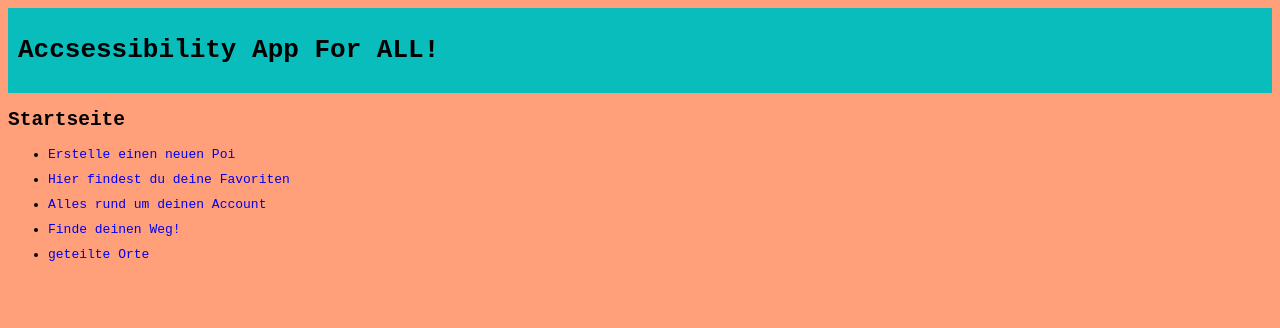
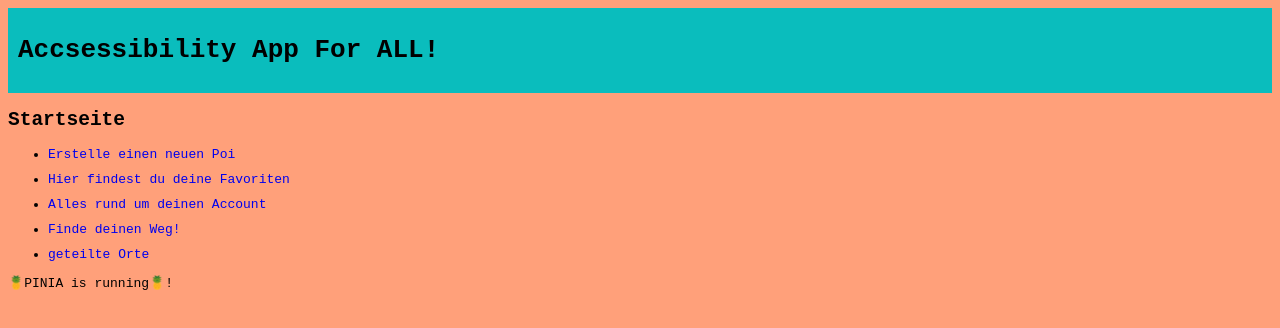
Before and after one commit to mullerow/Abled-App, a Vue app: page / in a window 1280 px wide. Shown: the top 328 px of the page. Built offline with nearby package versions, Linux system fonts and the light colour scheme.

Commit message:
add pinia store

```diff
--- a/index.html
+++ b/index.html
@@ -1,13 +1,16 @@
 <!DOCTYPE html>
 <html lang="en">
+
 <head>
   <meta charset="UTF-8">
   <link rel="icon" href="/favicon.ico">
   <meta name="viewport" content="width=device-width, initial-scale=1.0">
   <title>Vite App</title>
 </head>
+
 <body>
   <div id="app"></div>
   <script type="module" src="/src/main.js"></script>
 </body>
+
 </html>
--- a/src/App.vue
+++ b/src/App.vue
@@ -1,3 +1,11 @@
+<template>
+  <header>
+    <h1>Accsessibility App For ALL!</h1>
+  </header>
+
+  <RouterView />
+</template>
+
 <script>
 //import { RouterView } from 'vue-router'
 
@@ -7,7 +15,7 @@ export default {
       poiList: [
         {
           id: 1,
-          categorie: 'elevator',
+          category: 'elevator',
           'detail-categories': { 'elevator-size': 'large' },
           xCoordinates: 52.55347266835718,
           yCoordinates: 13.412074165422549,
@@ -15,14 +23,14 @@ export default {
         },
         {
           id: 2,
-          categorie: 'toilet',
+          category: 'toilet',
           'detail-categories': {
             'handicapped-accessible': true,
             'changing station': true,
             'free-of-charge': false
           },
-          xCoordinates: 52.55347266835718,
-          yCoordinates: 13.412074165422549,
+          xCoordinates: 52.55347266835722,
+          yCoordinates: 13.412074165422512,
           minWidth: 1.22
         }
       ]
@@ -31,12 +39,4 @@ export default {
 }
 </script>
 
-<template>
-  <header>
-    <h1>Accsessibility App For ALL!</h1>
-  </header>
-
-  <RouterView />
-</template>
-
 <style scoped></style>
--- a/src/main.js
+++ b/src/main.js
@@ -1,14 +1,14 @@
 import './assets/main.css'
-
 import { createApp } from 'vue'
 import { createPinia } from 'pinia'
 
 import App from './App.vue'
 import router from './router'
-
+const storeDataRoot = createPinia()
 const app = createApp(App)
 
-app.use(createPinia())
+app.use(storeDataRoot)
+
 app.use(router)
 
 app.mount('#app')
--- a/src/router/index.js
+++ b/src/router/index.js
@@ -42,4 +42,10 @@ const router = createRouter({
   ]
 })
 
+router.beforeEach((to, from, next) => {
+  console.log(from)
+  document.title = to.name
+  next()
+})
+
 export default router
--- /dev/null
+++ b/src/stores/store.js
@@ -0,0 +1,7 @@
+import { defineStore } from 'pinia'
+
+export const storeData = defineStore('poiStore', {
+  state: () => ({
+    info: '🍍PINIA is running🍍!'
+  })
+})
--- a/src/views/HomeView.vue
+++ b/src/views/HomeView.vue
@@ -1,3 +1,10 @@
+<script setup>
+//import { useStore } from 'pinia'
+import { storeData } from '@/stores/store.js'
+
+const store = storeData()
+</script>
+
 <template>
   <h2>Startseite</h2>
   <ul>
@@ -7,4 +14,5 @@
     <li><RouterLink to="/searchpois">Finde deinen Weg!</RouterLink></li>
     <li><RouterLink to="/ownpois">geteilte Orte</RouterLink></li>
   </ul>
+  <p>{{ store.info }}</p>
 </template>
```
Lines whose indentation alone changed are shown as unchanged.
